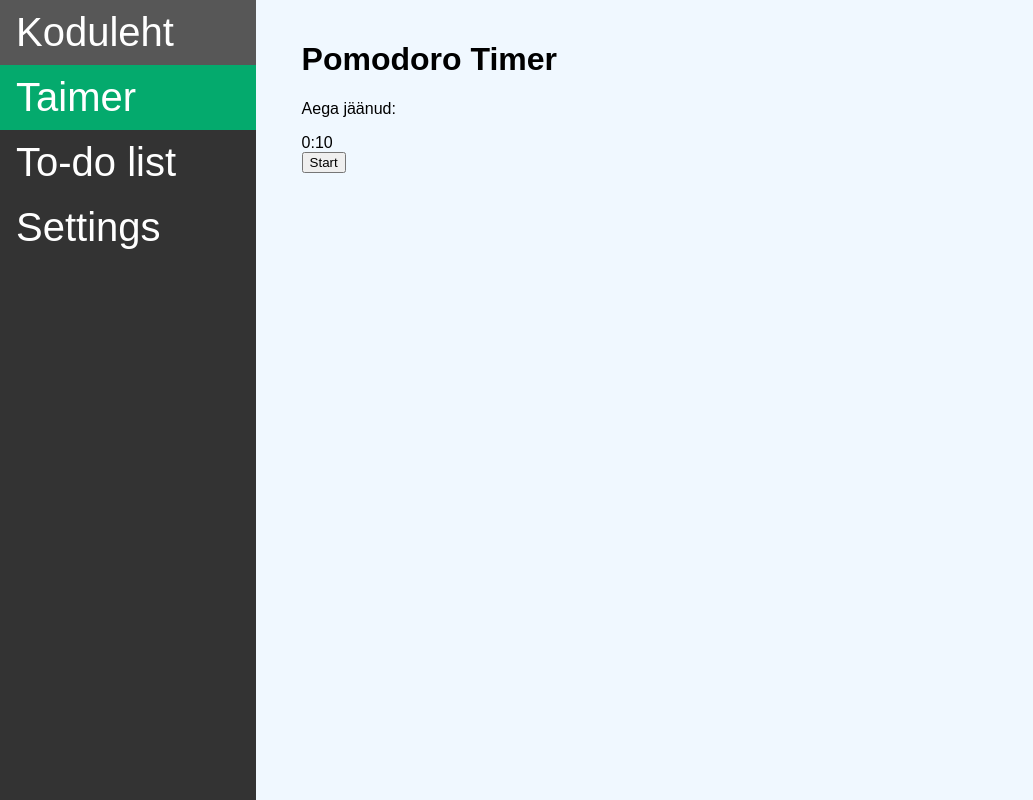
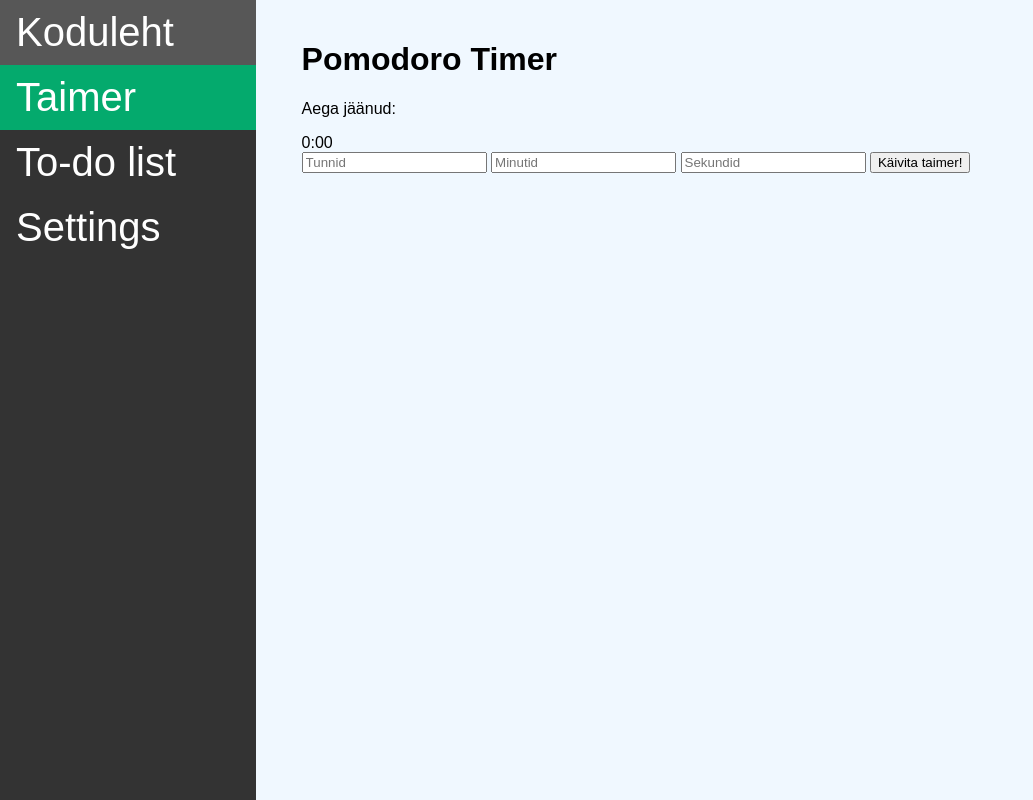
Before and after one commit to Vahvl/produdoro3, a Flask app: page /pomodoro in a window 1280 px wide. Shown: the whole page, without its empty margins (0-1033 px from the left). Run offline with Flask 3, Linux system fonts and the light colour scheme.

Commit message:
TÖÖTAV TAIMER

```diff
--- a/templates/pomodoro.html
+++ b/templates/pomodoro.html
@@ -55,9 +55,13 @@
 
         <h1>Pomodoro Timer</h1>
         <p>Aega jäänud:</p>
-        <div id="timer">0:10</div>  <!-- Algne aeg 10 sekundit -->
-        <button id="start-btn">Start</button>
-
+        <div id="timer">0:00</div>
+        <form onsubmit="updateTimer(event)">
+            <input type="number" id="tunnid" placeholder="Tunnid">
+            <input type="number" id="minutid" placeholder="Minutid">
+            <input type="number" id="sekundid" placeholder="Sekundid">
+            <button id="start-btn" type="submit">Käivita taimer!</button>
+        </form>
 
 
     </div>
@@ -66,32 +70,45 @@
     <audio id="alarm-sound" src="/static/alarm.mp3"></audio>
 
     <script>
-        let starttime = 10;
-        let timeLeft = 10;  // Seconds
-        const timerElement = document.getElementById("timer");
+        let timerInterval;
         const alarmSound = document.getElementById("alarm-sound");
-        const startBtn = document.getElementById("start-btn");
 
-        startBtn.addEventListener("click", () => {
+        function updateTimer(event) {
+            event.preventDefault(); // Prevent form submission
 
-            function updateTimer() {
-                let minutes = Math.floor(timeLeft / 60);
-                let seconds = timeLeft % 60;
-                timerElement.innerHTML = `${minutes}:${seconds < 10 ? '0' : ''}${seconds}`;
+            // Clear any existing timer
+            clearInterval(timerInterval);
 
-                if (timeLeft > 0) {
-                    timeLeft--;
-                } else {
+            // Get the duration from the input field
+            const tunnid = document.getElementById("tunnid");
+            const minutid = document.getElementById("minutid");
+            const sekundid = document.getElementById("sekundid");
+            let timeLeft = parseInt(tunnid.value*3600) + parseInt(minutid.value*60) + parseInt(sekundid.value);
+
+            // Update the timer display
+            const timerDisplay = document.getElementById("timer");
+            timerDisplay.textContent = formatTime(timeLeft);
+
+            // Start the countdown
+            timerInterval = setInterval(() => {
+                timeLeft--;
+                timerDisplay.textContent = formatTime(timeLeft);
+
+                if (timeLeft <= 0) {
                     clearInterval(timerInterval);
-                    timerElement.innerHTML = "Aeg läbi!";
                     alarmSound.play().catch(error => {
-                        console.error("Audio playback failed:", error);
-                    });
+                    console.error("Failed to play alarm sound:", error);
+                });
+                    alert("Aeg on läbi!"); // Notify the user when the timer ends
                 }
-            }
+            }, 1000);
+        }
 
-            const timerInterval = setInterval(updateTimer, 1000);
-        });
+        function formatTime(seconds) {
+            const minutes = Math.floor(seconds / 60);
+            const remainingSeconds = seconds % 60;
+            return `${minutes}:${remainingSeconds < 10 ? "0" : ""}${remainingSeconds}`;
+        }
     </script>
 </body>
 </html>
```
